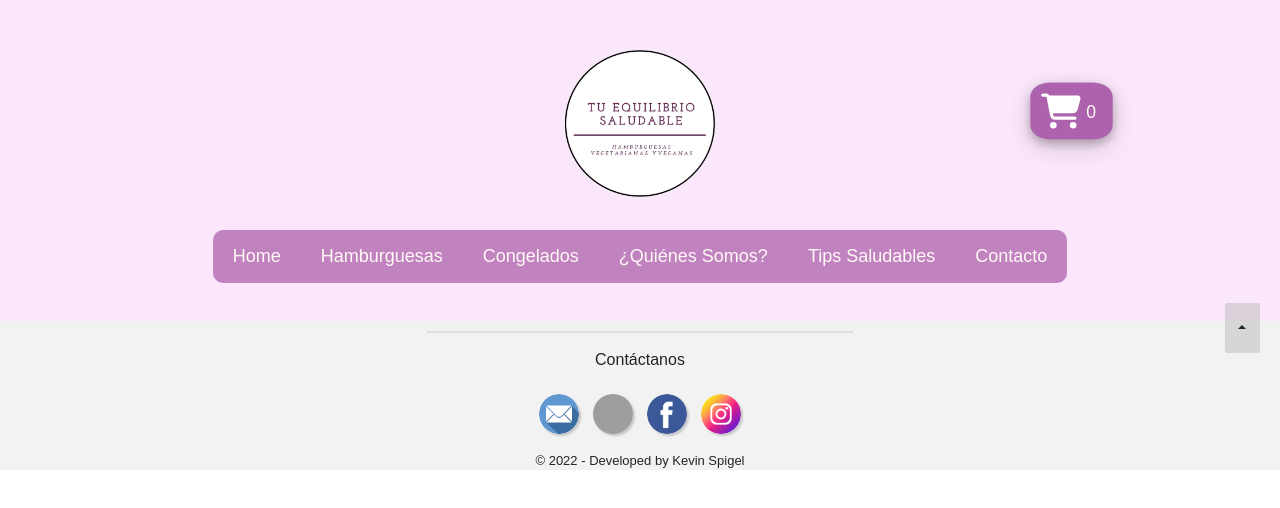
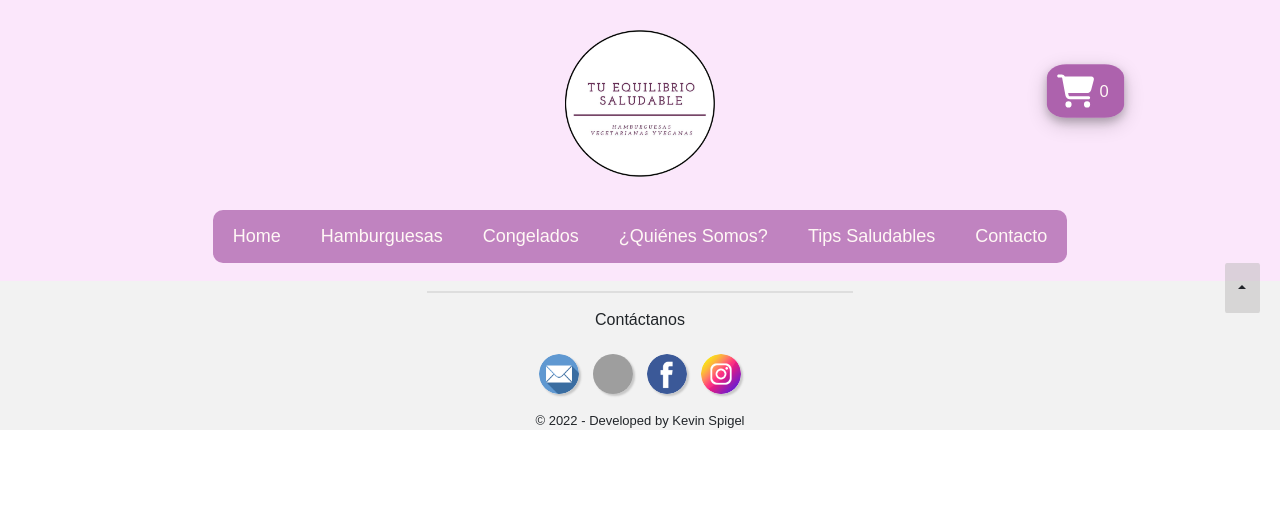
Before and after one commit to KevinSpigel/healthy-balance, a React (Create React App) app: page / in a window 1280 px wide. In both pictures the pointer is over the button 1071 px from the left and 111 px from the top of the page. Shown: the top 508 px of the page. Built offline with nearby package versions, Linux system fonts and the light colour scheme; grey boxes are pictures that could not be loaded.

Commit message:
Fix Cartwidget animation style

```diff
--- a/src/components/CartWidget/CartWidgetStyles/CartWidgetStyles.css
+++ b/src/components/CartWidget/CartWidgetStyles/CartWidgetStyles.css
@@ -6,12 +6,16 @@
   -webkit-box-shadow: 0 4px 8px 0 rgba(0, 0, 0, 0.2), 0 6px 20px 0 rgba(0, 0, 0, 0.19);
           box-shadow: 0 4px 8px 0 rgba(0, 0, 0, 0.2), 0 6px 20px 0 rgba(0, 0, 0, 0.19);
   color: white;
+  -webkit-transition: 0.4s;
+  transition: 0.4s;
 }
 
 .cart-button:hover {
   background-color: rgba(116, 0, 116, 0.574);
-  -webkit-transform: scale(1.1);
-          transform: scale(1.1);
+  -webkit-transform: scale(1.03);
+          transform: scale(1.03);
+  -webkit-transition: 0.4s;
+  transition: 0.4s;
 }
 
 .bubble {
--- a/src/components/CartWidget/CartWidgetStyles/CartWidgetStyles.scss
+++ b/src/components/CartWidget/CartWidgetStyles/CartWidgetStyles.scss
@@ -5,10 +5,12 @@
     background-color: rgba(116, 0, 116, 0.435);
     box-shadow: 0 4px 8px 0 rgba(0, 0, 0, 0.2), 0 6px 20px 0 rgba(0, 0, 0, 0.19);
     color: white;
+    transition: 0.4s;
 
     &:hover {
         background-color: rgba(116, 0, 116, 0.574);
-        transform: scale(1.1)
+        transform: scale(1.03);
+        transition: 0.4s;
     }
 }
 
--- a/src/components/NavBar/NavBarStyles/NavBarStyles.css
+++ b/src/components/NavBar/NavBarStyles/NavBarStyles.css
@@ -1,6 +1,6 @@
 .NavbarDiv {
   background-color: rgba(240, 162, 240, 0.259);
-  padding: 30px;
+  padding: 10px;
 }
 
 .headerDiv {
@@ -39,6 +39,18 @@
   -ms-grid-row-span: 1;
   grid-row: 1/2;
   margin-top: 20px;
+}
+
+.imgLogo img {
+  -webkit-transition: 0.4s;
+  transition: 0.4s;
+}
+
+.imgLogo img:hover {
+  -webkit-transition: 0.4s;
+  transition: 0.4s;
+  -webkit-transform: scale(1.1);
+          transform: scale(1.1);
 }
 
 .itemsDiv {
--- a/src/components/NavBar/NavBarStyles/NavBarStyles.scss
+++ b/src/components/NavBar/NavBarStyles/NavBarStyles.scss
@@ -1,6 +1,6 @@
 .NavbarDiv {
     background-color: rgba(240, 162, 240, 0.259);
-    padding: 30px;
+    padding: 10px;
 }
 
 .headerDiv {
@@ -23,6 +23,15 @@
     grid-column: 2/3;
     grid-row: 1/2;
     margin-top: 20px;
+
+    img {
+        transition: 0.4s;
+
+        &:hover {
+            transition: 0.4s;
+            transform: scale(1.1)
+        }
+    }
 }
 
 .itemsDiv {
```
Also changed, not shown: 2 other files (tests, documents, lock files or other folders).
